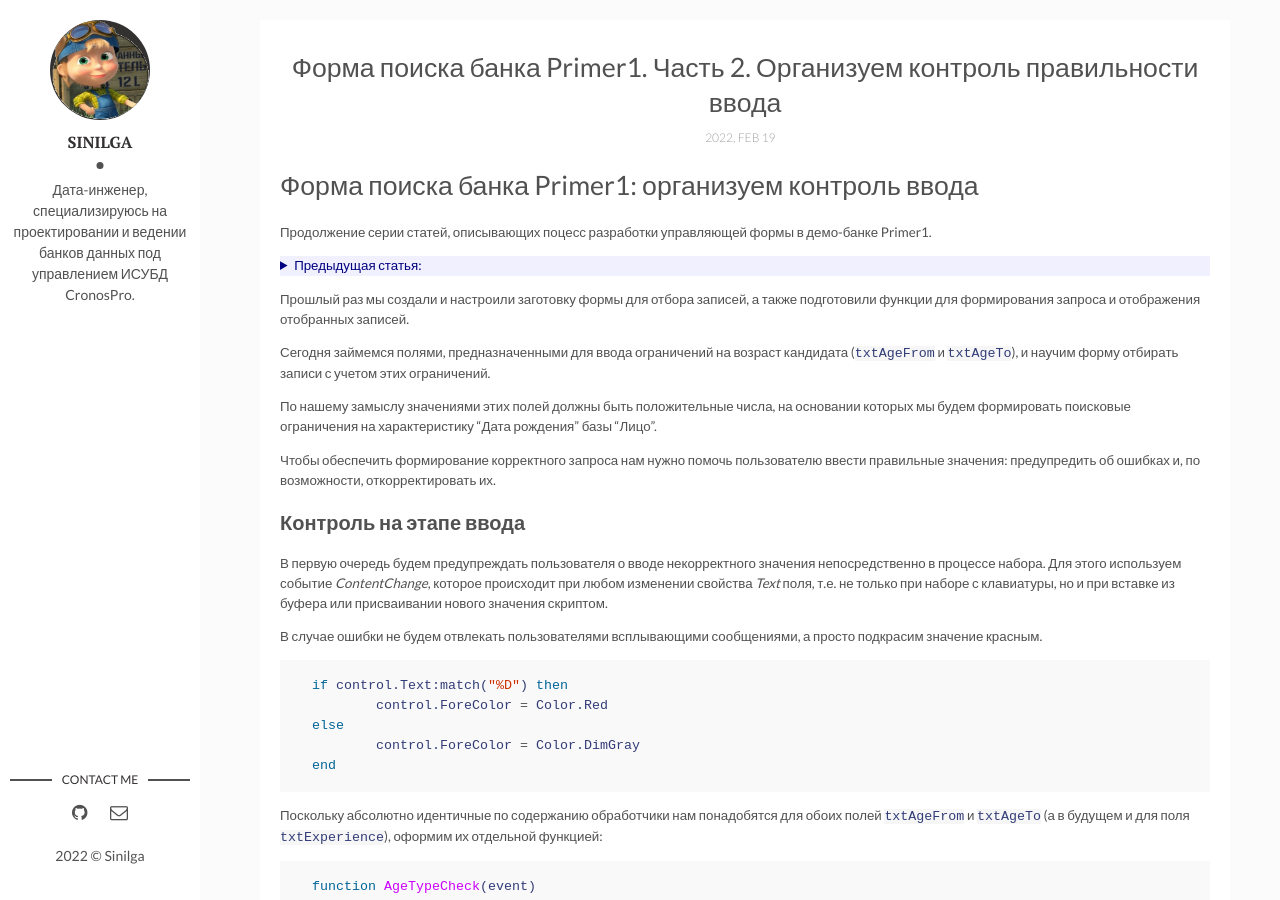
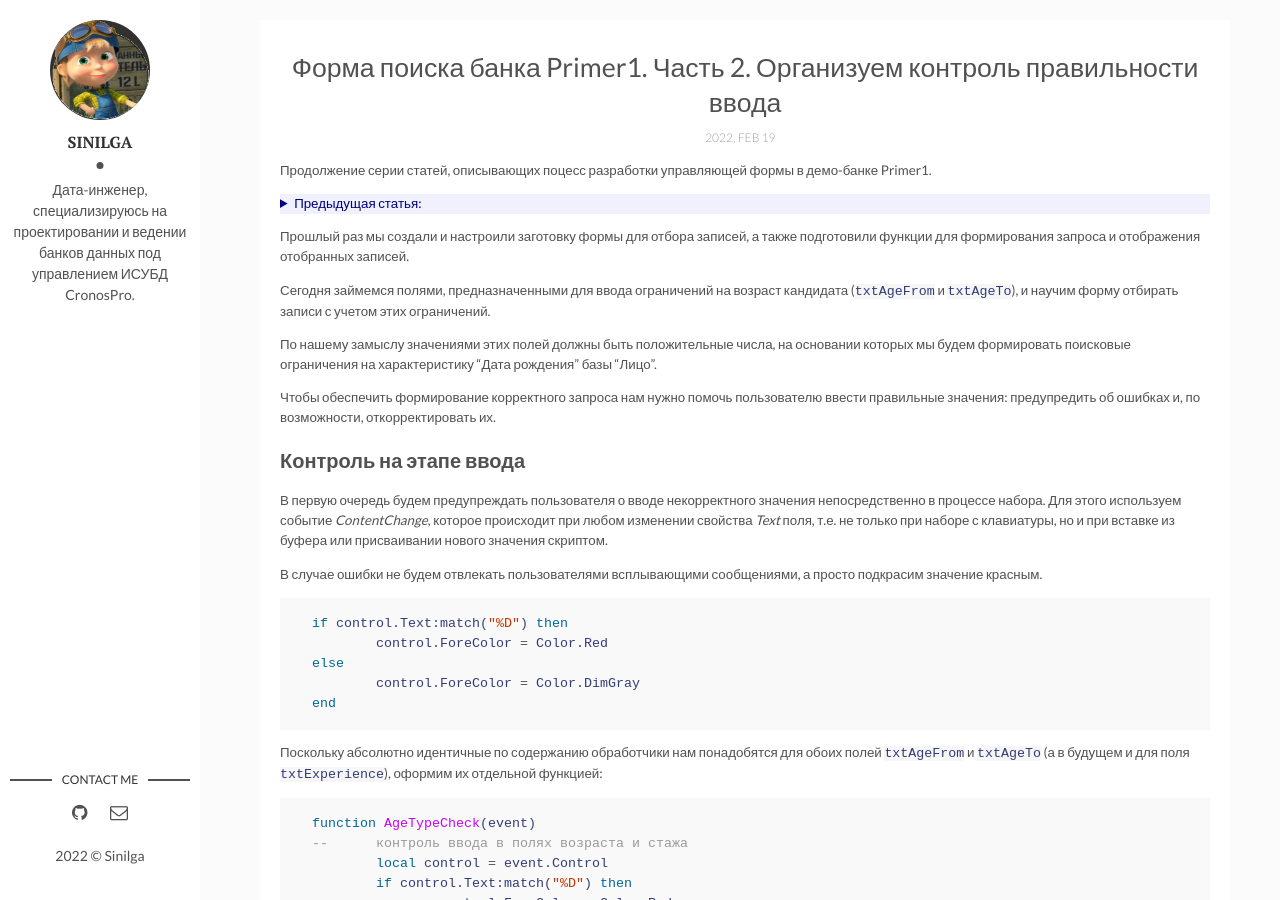
Before and after one commit to sinilga/cronospro, a Jekyll site: the page built from _posts/2022-02-19-findform_2.md, in a window 1280 px wide and 900 px high. Built offline with Jekyll 4.4.1, drawn with Linux system fonts in a browser that asks for light colours.

Commit message:
Update 2022-02-19-findform_2.md

```diff
--- a/_posts/2022-02-19-findform_2.md
+++ b/_posts/2022-02-19-findform_2.md
@@ -5,7 +5,6 @@ date:   2022-02-19
 categories: CroLua
 ---
 
-# Форма поиска банка Primer1: организуем контроль ввода
 Продолжение серии статей, описывающих поцесс разработки управляющей формы в демо-банке Primer1.
 <details>
 <summary>Предыдущая статья:</summary>
```
